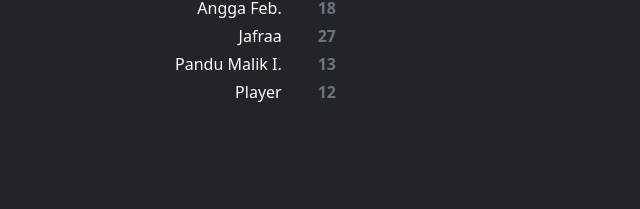
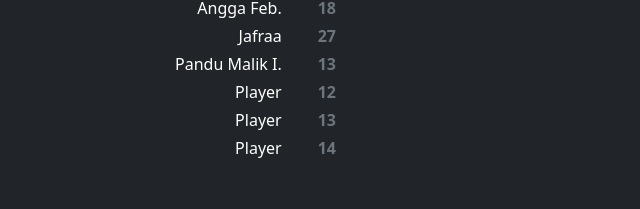
Before and after one commit to tesafc/tesafc.github.io, a Jekyll site: the page built from _matches/2022-06-25.md, in a window 1280 px wide. Shown: the part 1641-1850 px from the top of the page, without its empty margins (288-928 px from the left). Built offline with Jekyll 4.4.1, drawn with Linux system fonts in a browser that asks for light colours; nearby versions of some CDN libraries; before the commit the page ends 1797 px from its top, so only the background shows below that.

Commit message:
Update 2022-06-25.md

```diff
--- a/_matches/2022-06-25.md
+++ b/_matches/2022-06-25.md
@@ -81,6 +81,10 @@ lineup:
     subs:
       - name: player
         no-punggung: 12
+      - name: player
+        no-punggung: 13
+      - name: player
+        no-punggung: 14
 result:
   status: ft
   conclusion: win
```
